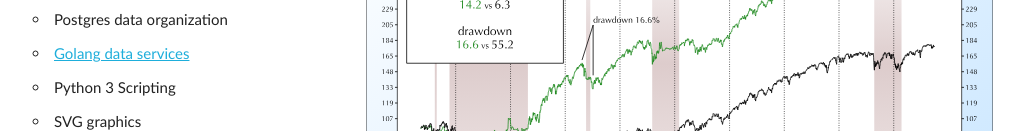
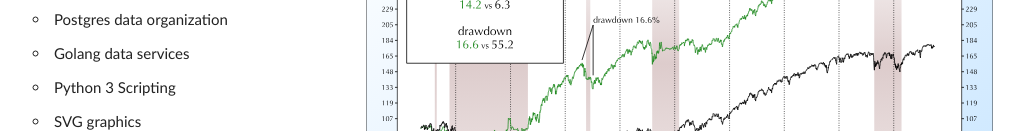
Before and after one commit to JohnCGriffin/JohnCGriffin.github.io, a plain HTML site: page index.html in a window 1280 px wide. Shown: the part 469-600 px from the top of the page, without its empty margins (127-1151 px from the left). Drawn offline with Linux system fonts and the light colour scheme.

Commit message:
Update index.html

```diff
--- a/index.html
+++ b/index.html
@@ -62,7 +62,7 @@
           <ul>
             <li>C++ computation</li>
             <li>Postgres data organization</li>
-            <li><a href="https://docs.griffinhagan.com/Data-doc/index.html">Golang data services</a></li>
+            <li>Golang data services</li>
             <li>Python 3 Scripting</li>
             <li>SVG graphics</li>
             <li>Jupyter Notebook integration</li>
```
